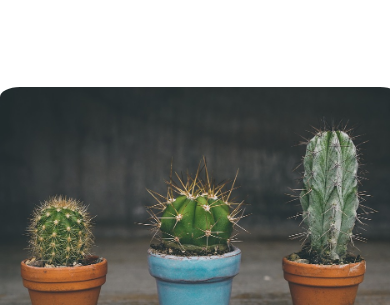
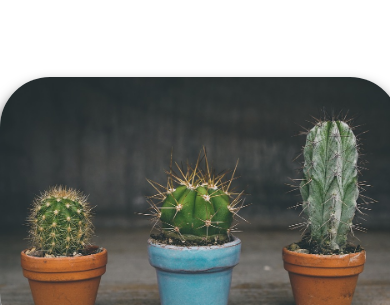
Before and after one commit to verostrizinec/susulenta, a plain HTML site: page index.html in a window 390 px wide. In both pictures the pointer is over the picture 200 px from the left and 759 px from the top of the page. Shown: the part 539-844 px from the top of the page. Drawn offline with Linux system fonts and the light colour scheme.

Commit message:
cambio-fotos

```diff
--- a/css/main.css
+++ b/css/main.css
@@ -40,6 +40,13 @@ header {
 }
 .imgChica, .bordesRedondeados {
     width: 50px;
+    }
+
+.imgChica:hover, .bordesRedondeados:hover {
+    border-radius: 50px;
+    box-shadow: 0px 10px 15px;
+    cursor: pointer;
+
 }
 }
 @media (max-width: 800px) {
@@ -221,8 +228,6 @@ body {
     display: block;
     margin-left: auto;
     margin-right: auto;
-    padding-top: 10px;
-    padding-bottom: 10px;
     margin-top: 50px;
 
 }
```
